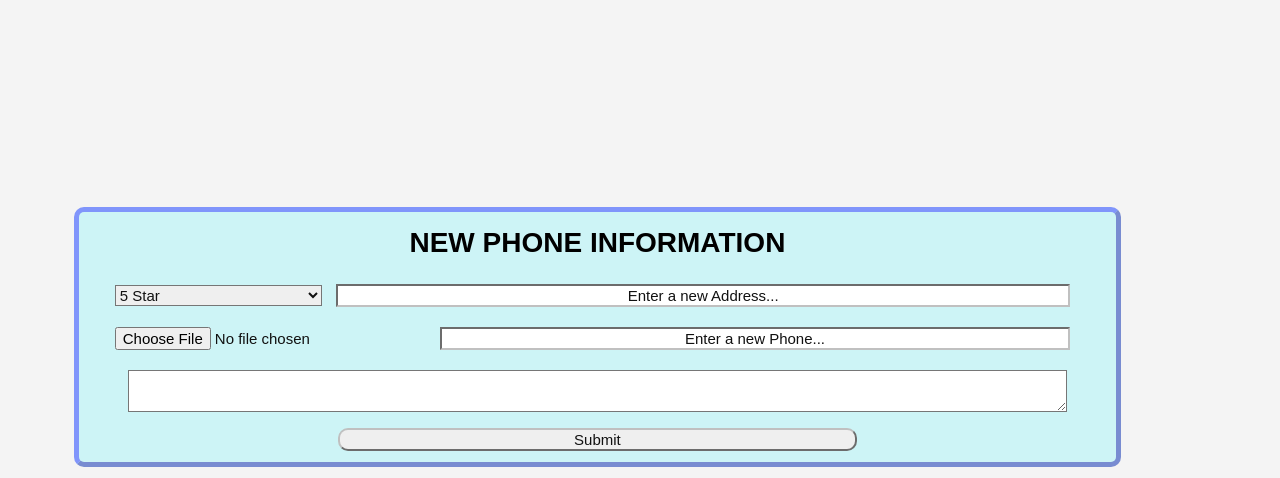
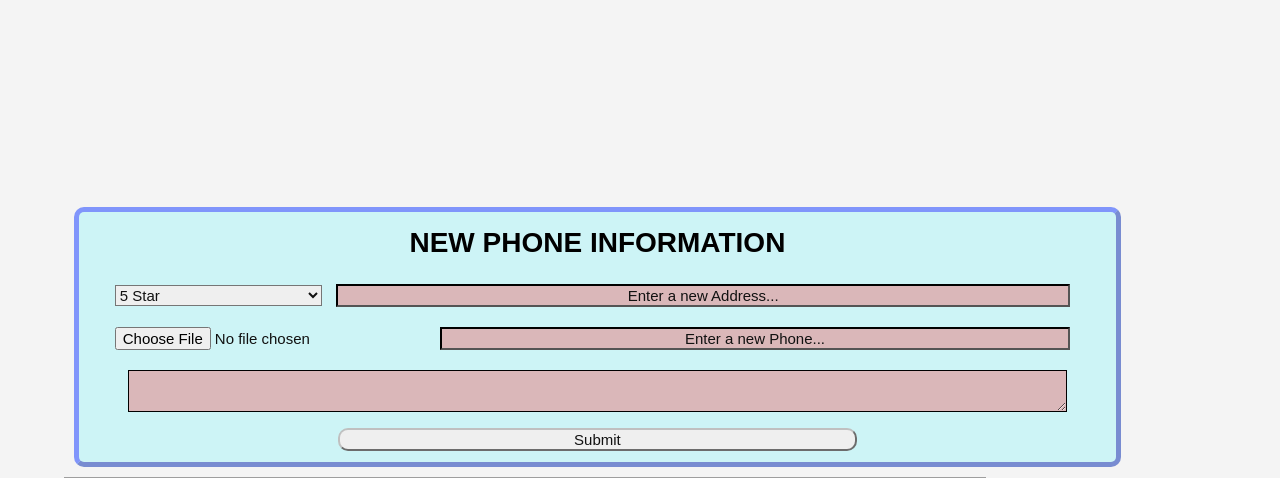
Before and after one commit to SNavleen/Phinder, a PHP site: page /newPhone.html in a window 1280 px wide. Shown: the part 337-815 px from the top of the page. Run offline with PHP 8.4, Linux system fonts and the light colour scheme; some libraries are stand-ins or nearby versions; grey boxes are pictures that could not be loaded.

Commit message:
added object submission page validation and geoAPI

```diff
--- a/allPhones.html
+++ b/allPhones.html
@@ -4,6 +4,7 @@
 		<title>Phinder | Search Results</title>
 		<link rel="stylesheet" href="css/general.css" type="text/css">
 		<link rel="stylesheet" href="css/allPhones.css" type="text/css">
+		<script src="js/general.js" type="text/javascript"></script>
 		<script src="js/allPhones.js" type="text/javascript"></script>
 		<meta name="viewport" content="width-device-width, initial-scale=1, user-scalable=no">
 	</head>
--- a/css/general.css
+++ b/css/general.css
@@ -22,10 +22,10 @@ ul{
 main{
   min-height: 500px;
 }
-input:optional{
+input:optional, textarea:optional{
   border-color: silver;
 }
-input:required{
+input:required, textarea:required{
   border-color: black;
 }
 .email-field:valid{
@@ -38,6 +38,24 @@ input:required{
   background-color: rgba(0, 255, 0, 0.25);
 }
 .password-field:invalid{
+  background-color: rgba(255, 0, 0, 0.25);
+}
+.location-field:valid{
+  background-color: rgba(0, 255, 0, 0.25);
+}
+.location-field:invalid{
+  background-color: rgba(255, 0, 0, 0.25);
+}
+.phone-name-field:valid{
+  background-color: rgba(0, 255, 0, 0.25);
+}
+.phone-name-field:invalid{
+  background-color: rgba(255, 0, 0, 0.25);
+}
+.details:valid{
+  background-color: rgba(0, 255, 0, 0.25);
+}
+.details:invalid{
   background-color: rgba(255, 0, 0, 0.25);
 }
 .item-map{
@@ -136,10 +154,6 @@ header{
     border-bottom: 2px solid rgba(255, 255, 255, 0.8);
     color: rgba(255, 255, 255, 0.9);
     background-color: transparent;
-    /* background-position: right 5px; */
-    /* background-repeat: no-repeat; */
-    /* box-shadow: none; */
-    /* margin: 0px auto !important; */
   }
     /* .rating{
       unicode-bidi: bidi-override;
--- a/index.html
+++ b/index.html
@@ -4,6 +4,7 @@
 		<title>Phinder | Home</title>
 		<link rel="stylesheet" href="css/general.css" type="text/css">
 		<link rel="stylesheet" href="css/index.css" type="text/css">
+		<script src="js/general.js" type="text/javascript"></script>
 		<meta name="viewport" content="width-device-width, initial-scale=1, user-scalable=no">
 	</head>
 	<body>
--- /dev/null
+++ b/js/newReview.js
@@ -0,0 +1,43 @@
+var marker;
+
+function newLocation() {
+  // Users location
+  var geocoder = new google.maps.Geocoder();
+  var map = new google.maps.Map(document.getElementById('map'), {
+    zoom: 10,
+    center: userLocation
+  });
+
+  google.maps.event.addListener(map, 'click', function(event) {
+    // Place the marker
+    placeMarker(event.latLng, map);
+
+    // Get the exact address and set it to the input filed
+    geocoder.geocode({
+      'latLng': event.latLng
+    }, function(results, status) {
+      if (status == google.maps.GeocoderStatus.OK) {
+        if (results[0]) {
+          var address =
+            results[0].address_components[0].long_name + " " +
+            results[0].address_components[1].long_name + " " +
+            results[0].address_components[2].long_name;
+          document.getElementById('location-field').value = address;
+          // console.log(results[0].address_components);
+        }
+      }
+    });
+  });
+}
+
+function placeMarker(location, map) {
+  // Check if the marker has been placed, place it or update it
+  if (marker) {
+    marker.setPosition(location);
+  } else {
+    marker = new google.maps.Marker({
+      position: location,
+      map: map
+    });
+  }
+}
--- a/login.html
+++ b/login.html
@@ -4,6 +4,7 @@
 		<title>Phinder | Login</title>
 		<link rel="stylesheet" href="css/general.css" type="text/css">
 		<link rel="stylesheet" href="css/login.css" type="text/css">
+		<script src="js/general.js" type="text/javascript"></script>
 		<script src="js/login.js" type="text/javascript"></script>
 		<meta name="viewport" content="width-device-width, initial-scale=1, user-scalable=no">
 	</head>
--- a/newPhone.html
+++ b/newPhone.html
@@ -4,6 +4,10 @@
 		<title>Phinder | New Review</title>
 		<link rel="stylesheet" href="css/general.css" type="text/css">
 		<link rel="stylesheet" href="css/newReview.css" type="text/css">
+		<script src="js/general.js" type="text/javascript"></script>
+		<script src="js/newReview.js" type="text/javascript">
+
+		</script>
 		<meta name="viewport" content="width-device-width, initial-scale=1, user-scalable=no">
 	</head>
 	<body>
@@ -87,11 +91,11 @@
 						<option value="4star">4 Star</option>
 						<option value="5star" selected>5 Star</option>
 					</select>
-          <input type="text" class="location-field" placeholder="Enter a new Address..." value="" name="location-field"/>
+          <input type="text" class="location-field" placeholder="Enter a new Address..." value="" id="location-field" pattern="^[#.0-9a-zA-Z\s,-]+$" required/>
 					<input type="file" name="img-of-item" id="img-of-item" class="img-of-item"/>
-          <input type="text" class="phone-name-field" placeholder="Enter a new Phone..." value="" name="phone-name-field"/>
-					<textarea class="details" name="details"></textarea>
-					<input type="submit" class="new-phone-submit" value="Submit">
+          <input type="text" class="phone-name-field" placeholder="Enter a new Phone..." value="" name="phone-name-field" required/>
+					<textarea class="details" name="details" required></textarea>
+					<input type="submit" class="new-phone-submit" value="Submit" onclick="send(newPhone)">
 					<!-- I will be adding a new way to select star ratings -->
 					<!-- <div class="rating">
 						<span>&#9734;</span>
@@ -102,6 +106,9 @@
 					</div> -->
         </form>
       </div>
+
+			<div class="item-map" id="map"></div>
+			<script async defer src="https://maps.googleapis.com/maps/api/js?key=AIzaSyCXz0SgsK0Sup3LUBtLo5AkiwWhBqgzJbg&callback=newLocation"></script>
     </main>
 
     <!-- Footer for all the pages showing copyright information -->
--- a/phone/pixel2.html
+++ b/phone/pixel2.html
@@ -2,11 +2,9 @@
 <html lang="en-US">
 	<head>
 		<title>Phinder | Pixel 2</title>
-		<!-- <link rel="stylesheet" href="css/normalize.css" type="text/css"> -->
 		<link rel="stylesheet" href="../css/general.css" type="text/css">
 		<link rel="stylesheet" href="../css/phone.css" type="text/css">
-		<!-- <link rel="stylesheet" href="css/style.css" type="text/css"> -->
-		<!-- <link rel="stylesheet" href="css/item.css" type="text/css"> -->
+		<script src="js/general.js" type="text/javascript"></script>
 		<meta name="viewport" content="width-device-width, initial-scale=1, user-scalable=no">
 	</head>
 	<body>
```
Also changed, not shown: js/allPhones.js (+0 -44 lines), js/general.js (+43 -14 lines).
